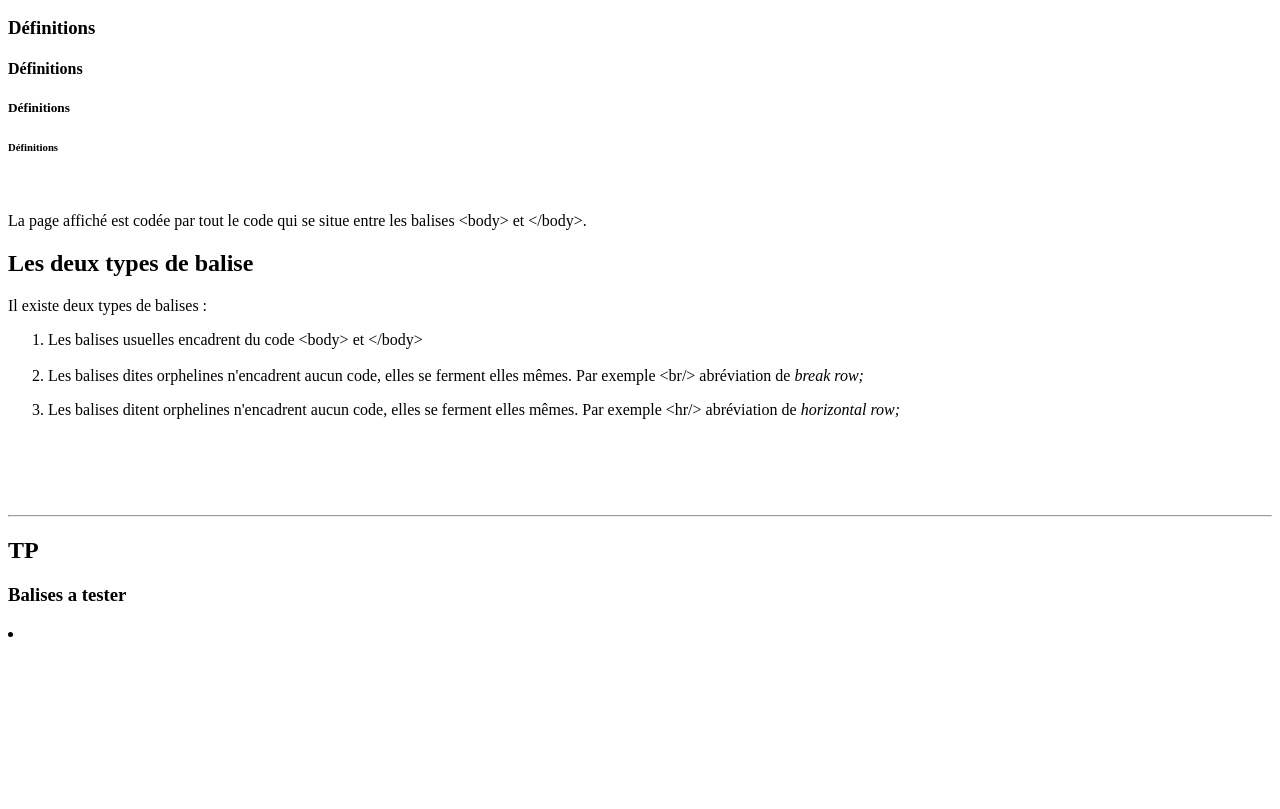
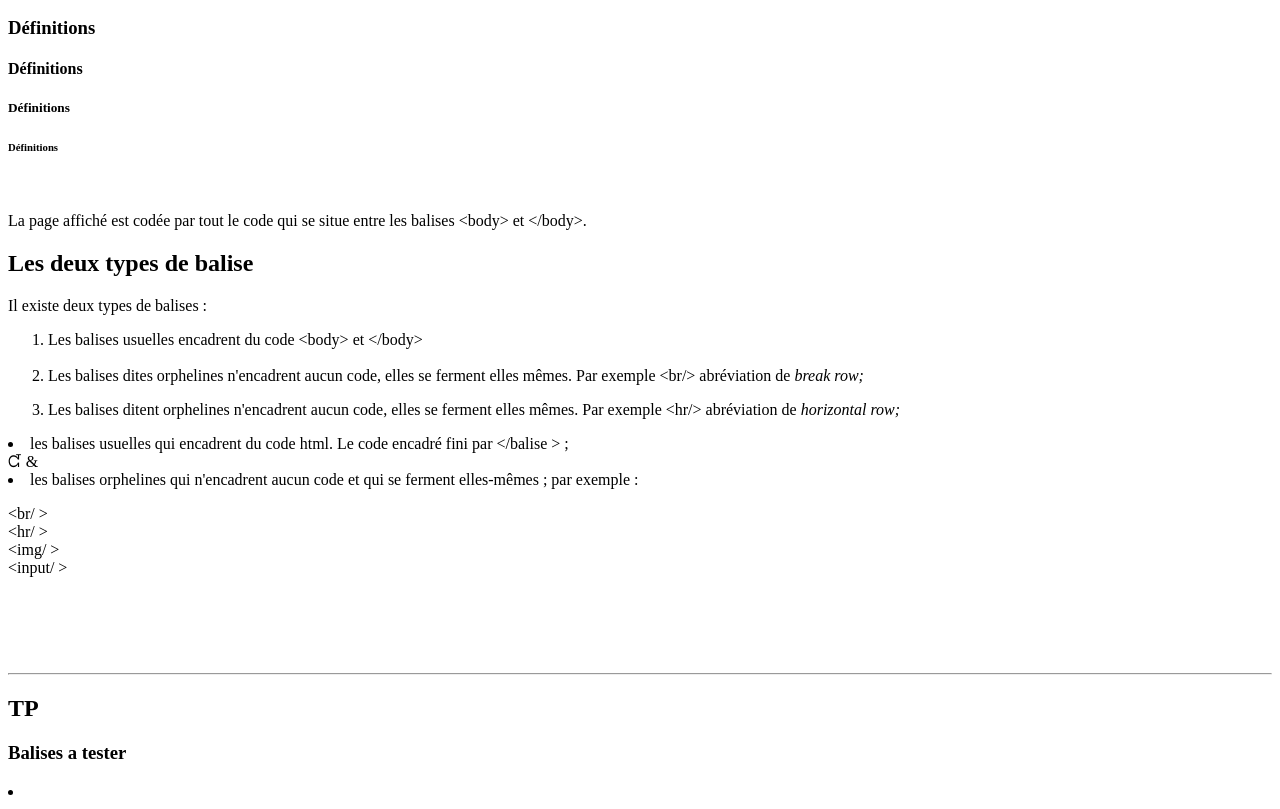
Before and after one commit to AxelPedrero/Cours, a plain HTML site: page index.html in a window 1280 px wide. Shown: the part 110-919 px from the top of the page. Before the commit the page ends 800 px from the top, so only its background shows below. Drawn offline with Linux system fonts and the light colour scheme.

Commit message:
Update index.html

```diff
--- a/index.html
+++ b/index.html
@@ -29,6 +29,18 @@ Par exemple &lt;br/&gt; abréviation de <i>break row;</i></li>
     	 <li> <p> Les balises ditent orphelines n'encadrent aucun code, elles se ferment elles mêmes.
 Par exemple &lt;hr/&gt; abréviation de <i>horizontal row; </i> </p>  </ol> </li>
 
+<li>les balises usuelles qui encadrent du code html. Le code encadré fini par &lt;/balise &gt; ;</li>&#5689; &amp;
+    	<li>les balises orphelines qui n'encadrent aucun code et qui se ferment elles-mêmes ; par exemple :
+        <dl>
+        	<dt>&lt;br/ &gt;</dt>
+            <dt>&lt;hr/ &gt;</dt>
+            <dt>&lt;img/ &gt;</dt>
+            <dt>&lt;input/ &gt;</dt>
+
+        </dl>
+        </li>
+    </ol>
+
 
 <br/><br/><br/><br/>
 <hr/>
```
